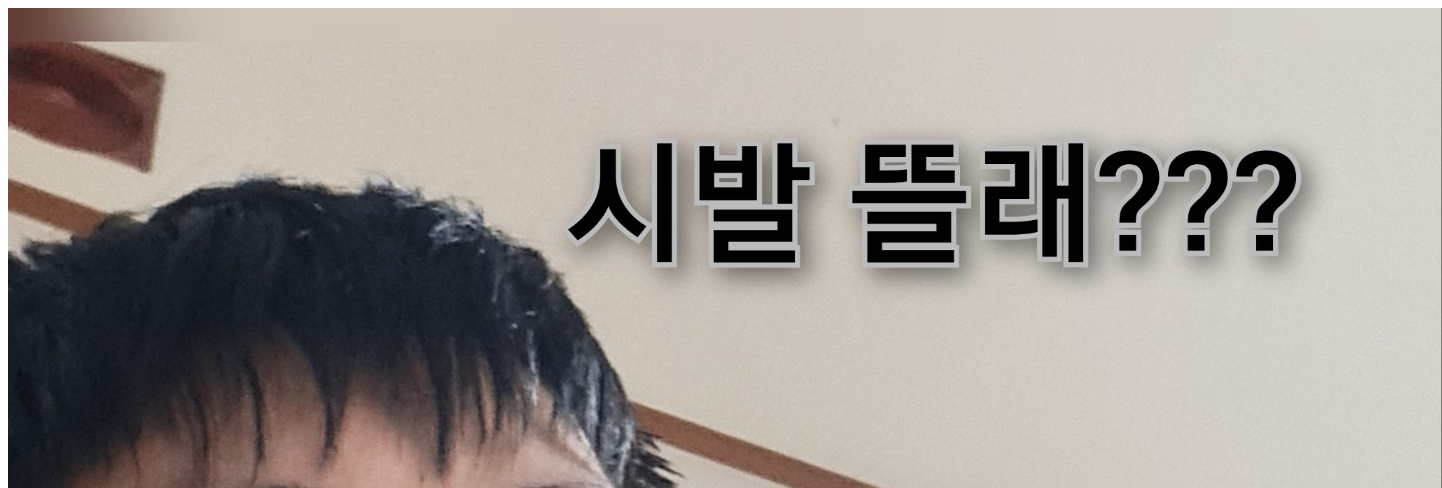
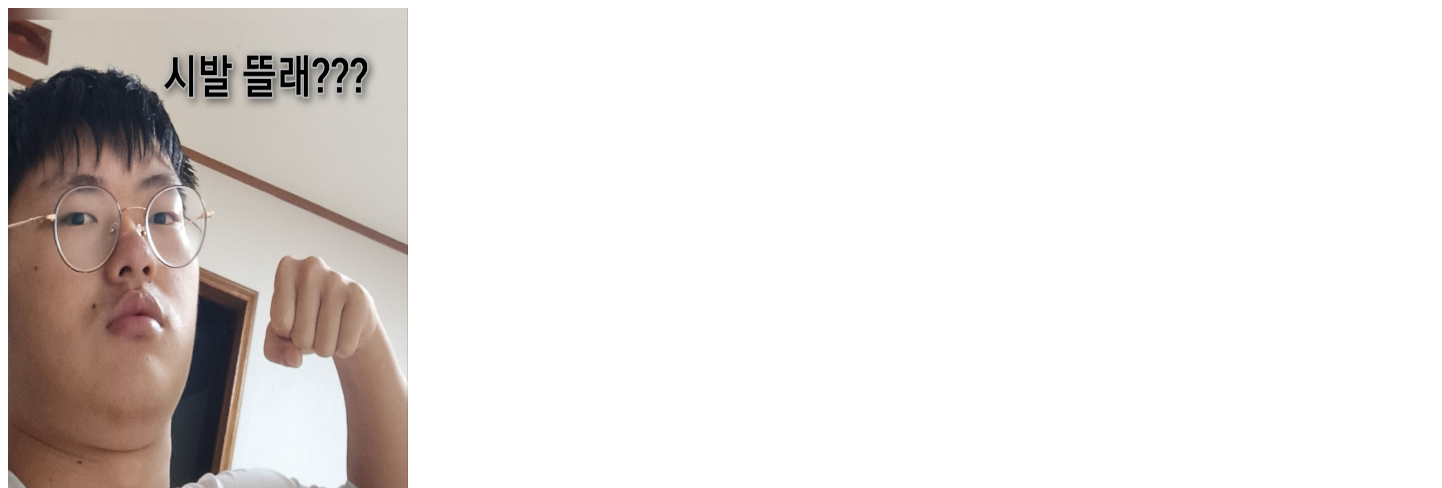
Before and after one commit to minKook797/jino, a plain HTML site: page index.html in a window 1280 px wide. Shown: the top 488 px of the page, 1442 px wide, since content can reach past the window. Drawn offline with Linux system fonts and the light colour scheme.

Commit message:
업데이트

```diff
--- a/index.html
+++ b/index.html
@@ -5,9 +5,15 @@
     <meta http-equiv="X-UA-Compatible" content="IE=edge">
     <meta name="viewport" content="width=device-width, initial-scale=1.0">
     <title>진호 수행 조짐 ㅋㅋ</title>
+    <style>
+        .jh{
+            width: 400px;
+            height: 500px;
+        }
+    </style>
 </head>
 <body>
-    <img src="./KakaoTalk_20230606_221853860.jpg">
+    <a href="https://colab.research.google.com/drive/11qGmH_IoX60l-gS42VqZELkn1-QKq7IX?usp=sharing"><img class="jh" src="./KakaoTalk_20230606_221853860.jpg"></a>
     <div>진호 수행 망함 ㅅㄱ ㅋㅋ</div>
 </body>
 </html>
```
